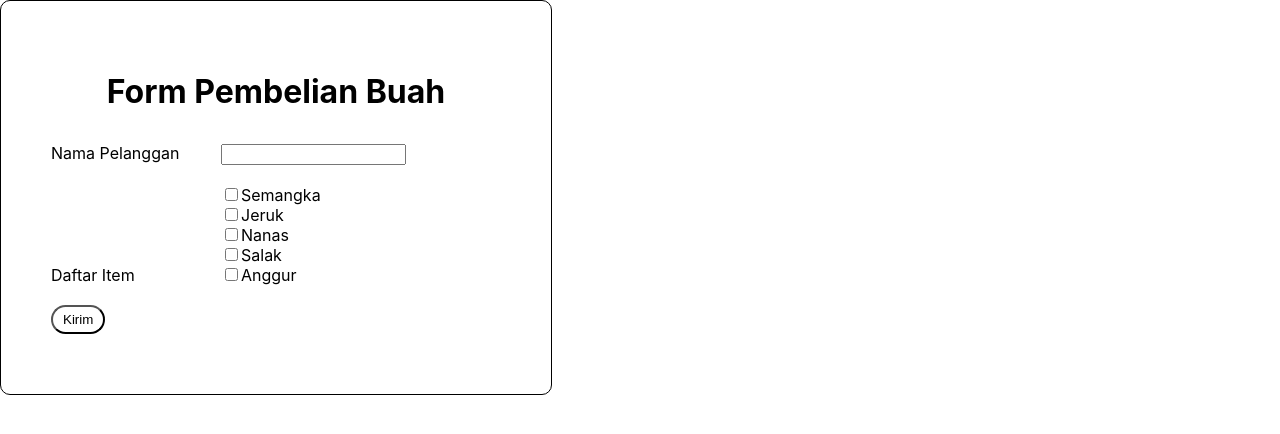
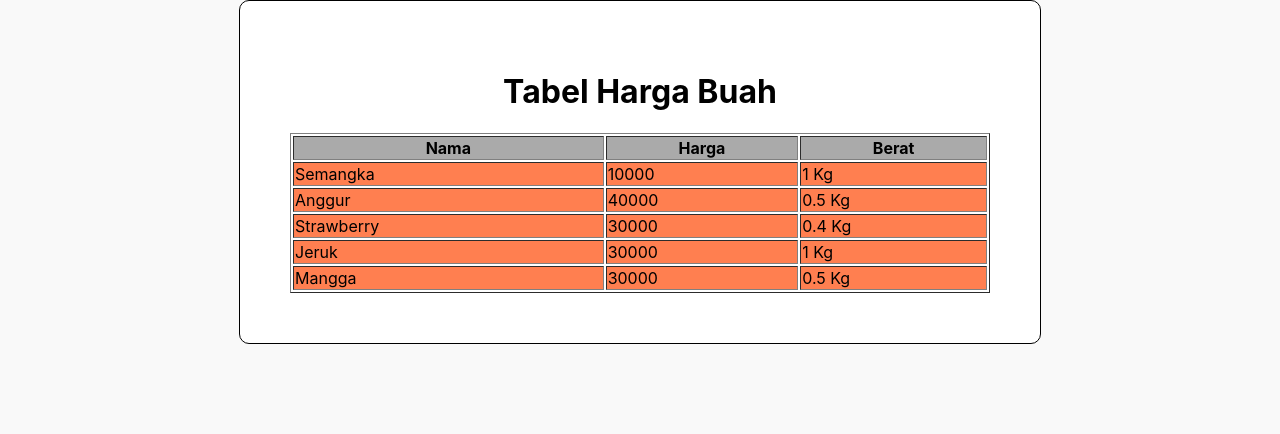
Before and after one commit to HaikalM/sanbercode-reactjs-0820-2, a React (Create React App) app: page / in a window 1280 px wide. Shown: the top 434 px of the page. Built offline with nearby package versions, Linux system fonts and the light colour scheme.

Commit message:
update Tugas-10

```diff
--- a/src/App.js
+++ b/src/App.js
@@ -2,11 +2,12 @@ import React from 'react';
 import logo from './logo.svg';
 import './App.css';
 import FormComponent from './Tugas-9'
+import TableComponent from './Tugas-10'
 
 function App() {
   return (
 		<>
-			<FormComponent />
+			<TableComponent />
 		</>
   );
 }
--- /dev/null
+++ b/src/Tugas-10/index.css
@@ -0,0 +1,9 @@
+body{
+	background: #f9f9f9
+}
+
+.card-container{
+	background: #fff;
+	width: 700px;
+	margin: auto;
+}
--- /dev/null
+++ b/src/Tugas-10/index.js
@@ -0,0 +1,48 @@
+import React, {Component} from 'react'
+import './index.css'
+
+function TableDataRow(props){
+	return(
+		<tr>
+			<td>{props.data.nama}</td>
+			<td>{props.data.harga}</td>
+			<td>{props.data.berat/1000} Kg</td>
+		</tr>
+	)
+}
+
+let daftarHargaBuah = [
+	{nama: 'Semangka', harga: 10000, berat: 1000},
+	{nama: 'Anggur', harga: 40000, berat: 500},
+	{nama: 'Strawberry', harga: 30000, berat: 400},
+	{nama: 'Jeruk', harga: 30000, berat: 1000},
+	{nama: 'Mangga', harga: 30000, berat: 500},
+]
+
+class TableComponent extends Component {
+	render(){
+		return(
+			<div className="card-container">
+				<h1 className="text-center">Tabel Harga Buah</h1>
+				<table border="1" width="100%" className="table-custom">
+					<thead style={{background: '#aaa'}}>
+						<tr>
+							<th>Nama</th>
+							<th>Harga</th>
+							<th>Berat</th>
+						</tr>
+					</thead>
+					<tbody style={{background: '#ff7f50'}}>
+						{daftarHargaBuah.map(el=>{
+							return(
+								<TableDataRow data={el}/>
+							)
+						})}
+					</tbody>
+				</table>
+			</div>
+		)
+	}
+}
+
+export default TableComponent
```
